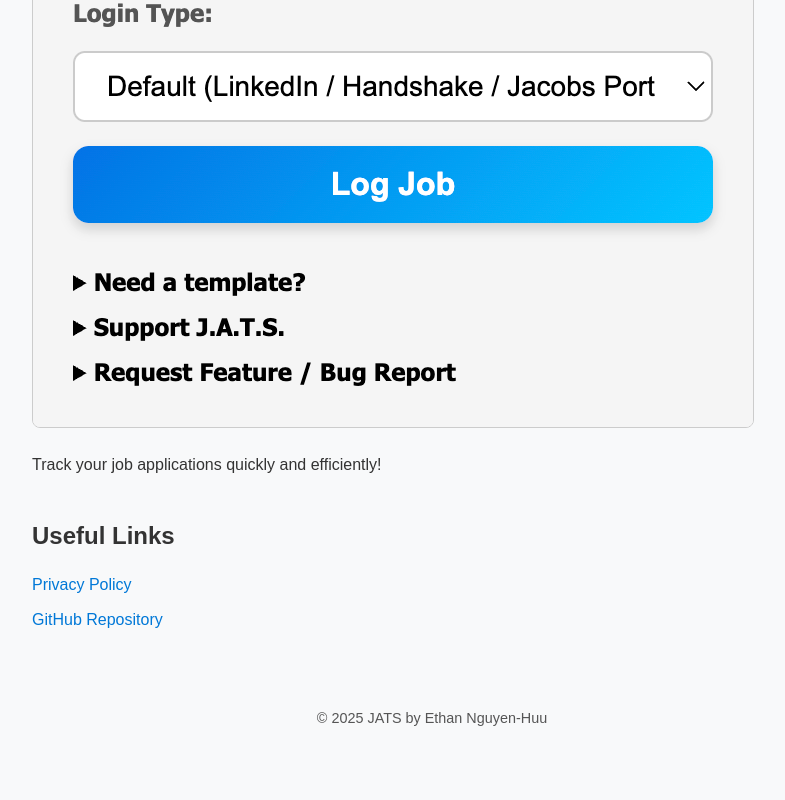
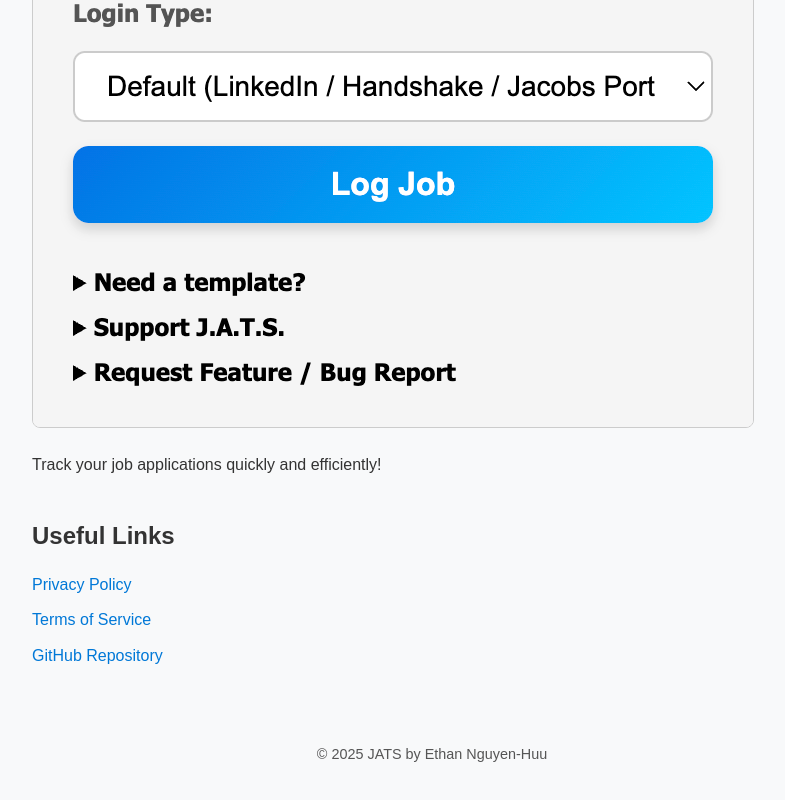
Before and after one commit to MokeyCodes/JATS, a browser extension: page docs/index.html in a window 1280 px wide. Shown: the part 1040-1840 px from the top of the page, without its empty margins (208-993 px from the left). Before the commit the page ends 1805 px from the top, so only its background shows below. Drawn offline with Linux system fonts and the light colour scheme.

Commit message:
Add TOS Link to index

```diff
--- a/docs/index.html
+++ b/docs/index.html
@@ -30,6 +30,7 @@
             <h2>Useful Links</h2>
             <ul>
                 <li><a href="https://mokeycodes.github.io/JATS-Privacy-Policy/" target="_blank">Privacy Policy</a></li>
+                <li><a href="https://mokeycodes.github.io/JATS/tos.html">Terms of Service</a></li>
                 <li><a href="https://github.com/mokeycodes/JATS" target="_blank">GitHub Repository</a></li>
             </ul>
         </section>
```
